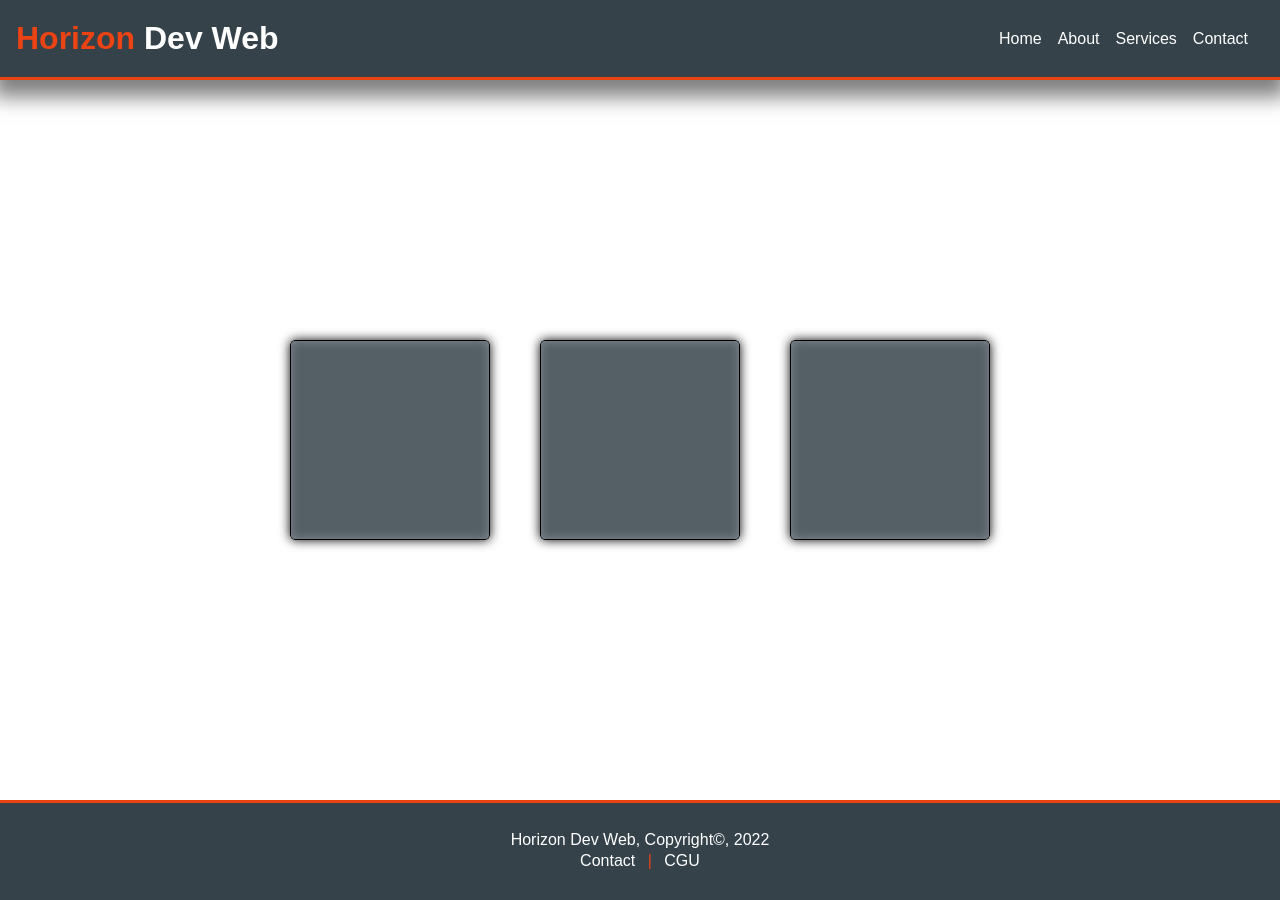
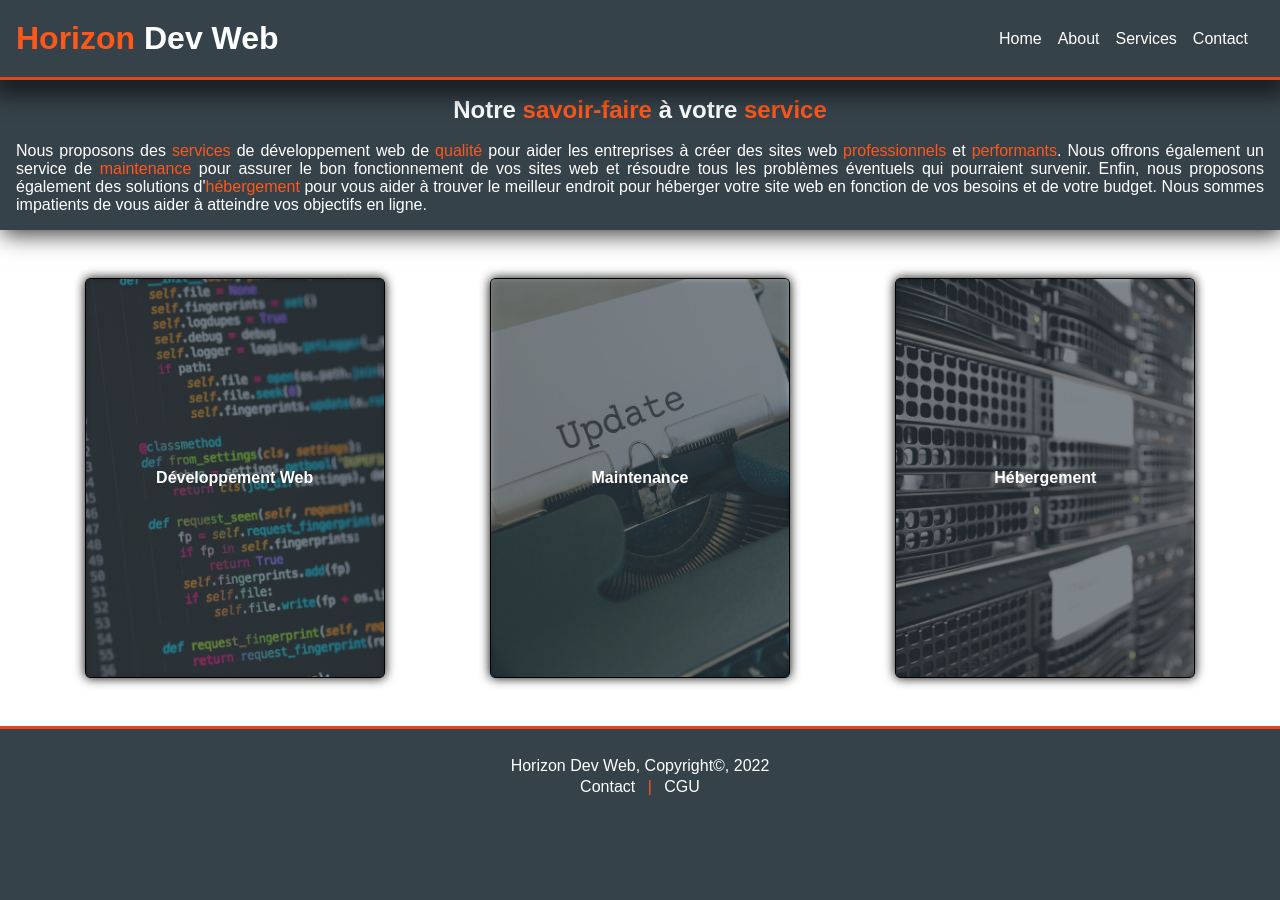
Before and after one commit to LeoLChalot/BTSSIO-AP1-horizon, a PHP site: page /services.php in a window 1280 px wide. After the commit the page ends 795 px from the top, so only its background shows below. Run offline with PHP 8.4, Linux system fonts and the light colour scheme.

Commit message:
section services cards ok

```diff
--- a/about.php
+++ b/about.php
@@ -3,6 +3,10 @@ $title = "about";
 require_once(__DIR__ . '/includes/header.php');
 // TODO require_once(__DIR__ . '/includes/aside.php');
 ?>
+<section id="about-entreprise">
+    <h2>Notre entreprise, votre projet</h2>
+    <p>Notre entreprise de développement web est spécialisée dans la création de sites internet et d'applications web sur mesure. Nous travaillons en étroite collaboration avec nos clients pour comprendre leurs besoins et leur offrir des solutions adaptées et performantes. Nous sommes passionnés par notre métier et mettons tout en œuvre pour offrir un service de qualité à nos clients. Nous utilisons les dernières technologies et techniques de développement pour garantir des résultats à la hauteur de vos attentes.</p>
+</section>
 
 
 
--- a/assets/css/style.css
+++ b/assets/css/style.css
@@ -7,8 +7,6 @@
     font-family: sans-serif;
 }
 ::-webkit-scrollbar{
-    /* overflow-y: hidden;
-    visibility: hidden; */
     width: 0px;
 }
 body{
@@ -16,13 +14,22 @@ body{
 
     overflow-y: scroll;
 }
+main{
+    width: 100vw;
+    background-attachment: fixed!important;
+    background-position: center!important;
+    background-repeat: no-repeat!important;
+    background-size: cover!important;
+    top: 0;
+}
 h1{
     font-size: 2em;
 }
 .highlight{
-    color: #EB4314;
+    color: rgba(235, 67, 20);
+    filter: brightness(1.3);
 }
-/* * Css index.php */
+/* ********** PAGE HOME ***********/
 /* * Partie Header */
 #body-header h1,
 #body-header a{
@@ -51,13 +58,11 @@ h1{
     font-size: large;
     font-weight: 800;
 }
-
 #body-header #nav-small{
     color: #ffffff;
     list-style-type: none;
     display: block;
 }
-
 #body-header #nav-large{
     display: flex;
     flex-direction: row;
@@ -90,16 +95,6 @@ h1{
 }
 
 /* * Partie Main/Page-Content */
-main{
-    width: 100vw;
-
-    /* background: url('../images/.jpg'); */
-    background-attachment: fixed!important;
-    background-position: center!important;
-    background-repeat: no-repeat!important;
-    background-size: cover!important;
-    top: 0;
-}
 #index-main-header{
     height: 90vh;
     width: 100%;
@@ -123,10 +118,10 @@ main{
     align-items: center;
     gap: 50px;
 }
-main #index-main-header #index-main-header-content h1{
+#index-main-header #index-main-header-content h1{
     padding: 0 .5em;
 }
-main #index-main-header #index-main-header-content p{
+#index-main-header #index-main-header-content p{
     width: 60%;
 }
 
@@ -197,7 +192,7 @@ main #index-main-header #index-main-header-content p{
 }
 
 /* * Partie Footer */
-#footer{
+footer{
     width: 100%;
     height: 100px;
     text-align: center;
@@ -223,8 +218,7 @@ footer p a:hover{
     color: #EB4314;
 }
 
-/* * Page CGU.php */
-
+/* ********** PAGE CGU ********** */
 #CGU{
     margin: auto;
     width: 95%;
@@ -265,21 +259,49 @@ footer p a:hover{
     font-size: .6em;
 }
 
+/* ********** PAGES ET SOUS CATEGORIES SERVICES ********** */
+#services{
+    width: 100%;
+    margin: auto;
+    background:rgba(53, 66, 74, 1);
+    color:#fff;
+    padding: 1em;
+    box-shadow: 2px 4px 22px 0px rgba(0, 0, 0, 0.8);
+    text-align: justify;
+}
+#services h2{
+    text-align: center;
+}
 .card-container {
 	perspective: 1000px;
 	display: flex;
+    padding: 2em;
+    flex-direction: column;
     justify-content: center;
     align-items: center;
-	flex-wrap: wrap;
-	gap: 50px;
     width: 100%;
-    height: 90vh;
     margin: auto;
 }
+#bg-developpement-front{
+    background-image: url('../images/dev.jpg');
+}
+#bg-maintenance-front{
+    background-image: url('../images/maintenance.jpg');
+}
+#bg-hebergement-front{
+    background-image: url('../images/hosting.jpg');
+}
 
+#bg-hebergement-front,
+#bg-maintenance-front,
+#bg-developpement-front{
+    background-size: cover;
+    background-position: center;
+}
 .card {
-	width: 200px;
+	width: 400px;
 	height: 200px;
+    margin: 1em 0;
 	border-radius: 5px;
 	position: relative;
 	transform-style: preserve-3d;
@@ -287,7 +309,6 @@ footer p a:hover{
 	border: 1px solid black;
 	box-shadow: 0px 0px 11px 0px rgba(0, 0, 0, 1);
 }
-
 .front,
 .back {
 	position: absolute;
@@ -295,35 +316,31 @@ footer p a:hover{
 	height: 100%;
 	backface-visibility: hidden;
 }
-
 .front {
 	z-index: 2;
 	background-size: cover;
-    background: rgba(53, 66, 74, .6);
+    background: rgba(53, 66, 74, .4);
 }
 .front .card-content {
-	backdrop-filter: blur(5px);
+    backdrop-filter: blur(3px);
 }
-
 .back {
 	background-size: cover;
 	transform: rotateY(180deg);
-    background: rgba(235, 67, 20, .5);
+    background: rgb(166, 46, 13);
 }
-
 .card-content {
 	width: 100%;
 	height: 100%;
 	color: #fff;
+    font-weight: bold;
 	display: flex;
 	justify-content: center;
 	align-items: center;
 }
-
 .card:hover {
 	transform: rotateY(180deg);
 }
-
 .card-link {
 	display: block;
 	line-height: 2em;
@@ -337,19 +354,68 @@ footer p a:hover{
 	border-radius: 5px;
 	transition: all .3s;
 }
-
 .card-link:hover {
 	letter-spacing: 2px;
 	background: rgba(216, 216, 216, 0.4);
+}
+/* * Développement */
+#developpement-forfaits{
+    margin-bottom: 1em;
+    display: flex;
+    flex-direction: column;
+    justify-content: center;
+    align-items: center;
+}
+.forfait-wrapper{
+    display: flex;
+    flex-direction: column;
+    align-items: center;
+    width: 90%;
+    height: 400px;
+    text-align: justify;
+    justify-content: center;
+    margin: auto;
+    padding: 1.3em;
+    margin-top: 2em;
+    background: rgba(53, 66, 74, .9);
+    color: #fff;
+    box-shadow: 2px 4px 22px 0px rgba(0, 0, 0, 0.8);
+    border-radius: 10px;
+}
+.btn-services{
+    width: 250px;
+    margin: 1em;
+    background: #EB4314;
+    color: #fff;
+    border: none;
+    margin-top: 2em;
+    border-radius: 5px;
+    padding: .5em .7em;
+    transition: all .5s;
+}
+.btn-services:hover{
+    cursor: pointer;
+    letter-spacing: 3px;
+    background: #fff;
+    color: #EB4314;
+    box-shadow: 2px 4px 22px 0px rgba(0, 0, 0, 0.4);
 }
 
 
 /* ? Media Queries */
 @media screen and (min-width: 768px){
+    body{
+        min-height: 100vh;
+    }
+    footer{
+        position: relative;
+        bottom: 0;
+    }
     /* * Partie Header */
     #body-header{
         flex-direction: row;
         justify-content: space-between;
+        align-items: center;
     }
     #body-header #nav-small{
         display: none;
@@ -362,8 +428,8 @@ footer p a:hover{
         line-height: 20px;
         margin-right: 1em;
     }
-    main{
-        background-size: cover!important;
+    #index-main-header{
+        height: 90vh;
     }
     /* * Partie Worklist */
     #index-worklist{
@@ -374,9 +440,34 @@ footer p a:hover{
     .work-card{
         width: 300px!important;
     }
+    .card-container{
+        flex-direction: row;
+        justify-content: space-around;
+        align-items: center;
+    }
+    .card {
+        width: 300px;
+        height: 400px;
+        margin: 1em 0;
+        border-radius: 5px;
+        position: relative;
+        transform-style: preserve-3d;
+        transition: transform 1s;
+        border: 1px solid black;
+        box-shadow: 0px 0px 11px 0px rgba(0, 0, 0, 1);
+    }
+    #developpement-forfaits{
+        margin-bottom: 1em;
+        display: flex;
+        flex-direction: row;
+        flex-wrap: wrap;
+        justify-content: center;
+        align-items: center;
+    }
+    .forfait-wrapper{
+        width: 500px;
+    }
     #CGU{
         width: 70%;
     }
 }
-@media screen and (min-width: 1024px){}
-@media screen and (min-width: 1824px){}
--- a/includes/footer.php
+++ b/includes/footer.php
@@ -1,5 +1,5 @@
 </main> <!-- FIN #page-content (header.php)-->
-<footer id="footer">
+<footer id="footer-<?php $title ?>">
     <p>Horizon Dev Web, Copyright&copy;, 2022</p>
     <p>
         <a href="contact.php" target="_blank" title="Contactez-nous !">Contact</a>
--- a/includes/header.php
+++ b/includes/header.php
@@ -13,7 +13,6 @@
 <body>
     <header id="body-header">
         <h1 id="title"><span class="highlight">Horizon</span> Dev Web</h1>
-        <!-- <p><?= $title; ?></p> -->
         <details id="nav-small">
             <summary>Menu</summary>
             <nav>
@@ -32,6 +31,6 @@
     </header>
     <main
     <?php if($title == "home"): ?>
-    style="background: #35424A url('assets/images/<?= $title ;?>.jpg');"
+    style="background: url('assets/images/<?= $title ;?>.jpg');"
     <?php endif; ?>
     >
--- a/services.php
+++ b/services.php
@@ -3,47 +3,56 @@ $title = "services";
 require_once(__DIR__ . '/includes/header.php');
 // TODO require_once(__DIR__ . '/includes/aside.php');
 ?>
-<div class="card-container">
-    <div class="card">
+<section id="services">
+    <h2>Notre <span class="highlight">savoir-faire</span> à votre <span class="highlight">service</span></h2>
+    <br>
+    <p>Nous proposons des <span class="highlight">services</span> de développement web de <span class="highlight">qualité</span> pour aider les entreprises à créer des sites web <span class="highlight">professionnels</span> et <span class="highlight">performants</span>. Nous offrons également un service de <span class="highlight">maintenance</span> pour assurer le bon fonctionnement de vos sites web et résoudre tous les problèmes éventuels qui pourraient survenir. Enfin, nous proposons également des solutions d'<span class="highlight">hébergement</span> pour vous aider à trouver le meilleur endroit pour héberger votre site web en fonction de vos besoins et de votre budget. Nous sommes impatients de vous aider à atteindre vos objectifs en ligne.</p>
+</section>
+
+<section class="card-container">
+    <div class="card" id="bg-developpement-front">
         <div class="front">
             <div class="card-content">
                 <!-- Contenu de la face avant de la carte -->
+                <p>Développement Web</p>
             </div>
         </div>
         <div class="back">
             <div class="card-content">
                 <!-- Contenu de la face arrière de la carte -->
-                <a class="card-link" href="#">En savoir plus</a>
+                <a class="card-link" href="services-developpement.php">En savoir plus</a>
             </div>
         </div>
     </div>
-    <div class="card">
+    <div class="card" id="bg-maintenance-front">
         <div class="front">
             <div class="card-content">
                 <!-- Contenu de la face avant de la carte -->
+                <p>Maintenance</p>
             </div>
         </div>
         <div class="back">
             <div class="card-content">
                 <!-- Contenu de la face arrière de la carte -->
-                <a class="card-link" href="#">En savoir plus</a>
+                <a class="card-link" href="services-maintenance.php">En savoir plus</a>
             </div>
         </div>
     </div>
-    <div class="card">
+    <div class="card" id="bg-hebergement-front">
         <div class="front">
             <div class="card-content">
                 <!-- Contenu de la face avant de la carte -->
+                <p>Hébergement</p>
             </div>
         </div>
         <div class="back">
             <div class="card-content">
                 <!-- Contenu de la face arrière de la carte -->
-                <a class="card-link" href="#">En savoir plus</a>
+                <a class="card-link" href="services-hebergement.php">En savoir plus</a>
             </div>
         </div>
     </div>
-</div>
+</section>
 
 
 
```
Also changed, not shown: services-developpement.php (added, +41 -0 lines), services-hebergement.php (added, +15 -0 lines), services-maintenance.php (added, +15 -0 lines).
